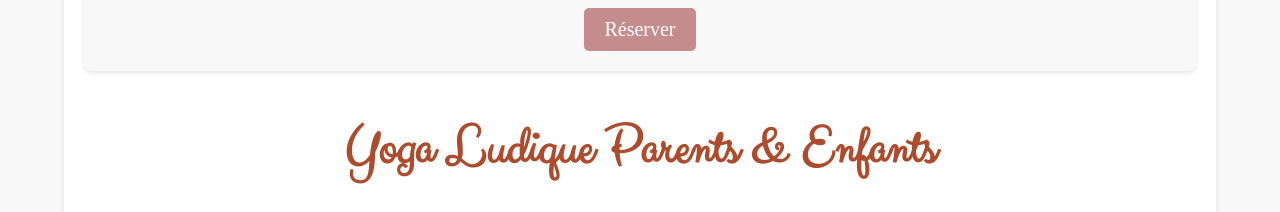
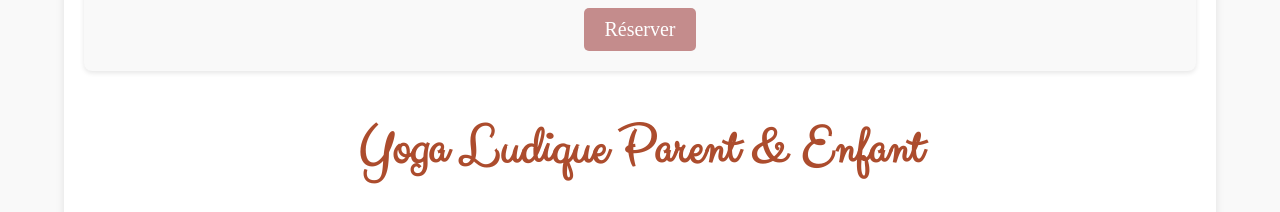
Before and after one commit to GaelleOd/Etincelle-Nomade, a plain HTML site: page yoga.html in a window 1280 px wide. Shown: the part 1311-1523 px from the top of the page. Drawn offline with Linux system fonts and the light colour scheme.

Commit message:
Update yoga.html

```diff
--- a/yoga.html
+++ b/yoga.html
@@ -6,6 +6,7 @@
     <title>Yoga - Étincelle Nomade</title>
     <link href="https://fonts.googleapis.com/icon?family=Material+Icons" rel="stylesheet">
     <link rel="stylesheet" href="styles.css">
+    <link rel="icon" href="/images/favicon.png" type="image/png">
 </head>
 <body>
     <!-- Bande en haut -->
@@ -117,7 +118,7 @@ mainNav.addEventListener('mouseleave', () => {
         </section>
         <!-- Yoga Ludique Parent & Enfant -->
         <section id="yoga-ludique" class="yoga-type">
-            <h1 class="title">Yoga Ludique Parents & Enfants</h1>
+            <h1 class="title">Yoga Ludique Parent & Enfant</h1>
             <!-- Diaporama -->
             <div class="slider-container">
                 <div class="slider-images" id="ludique-slider">
```
